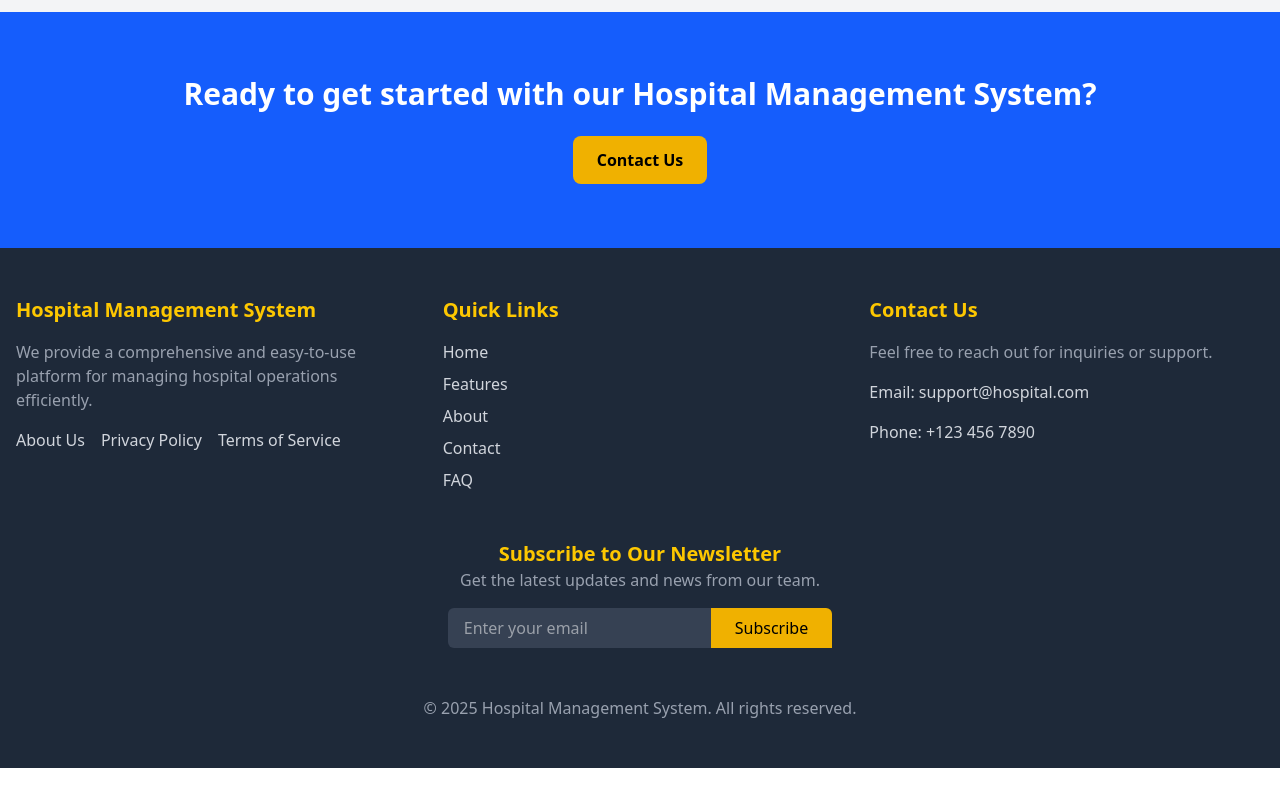
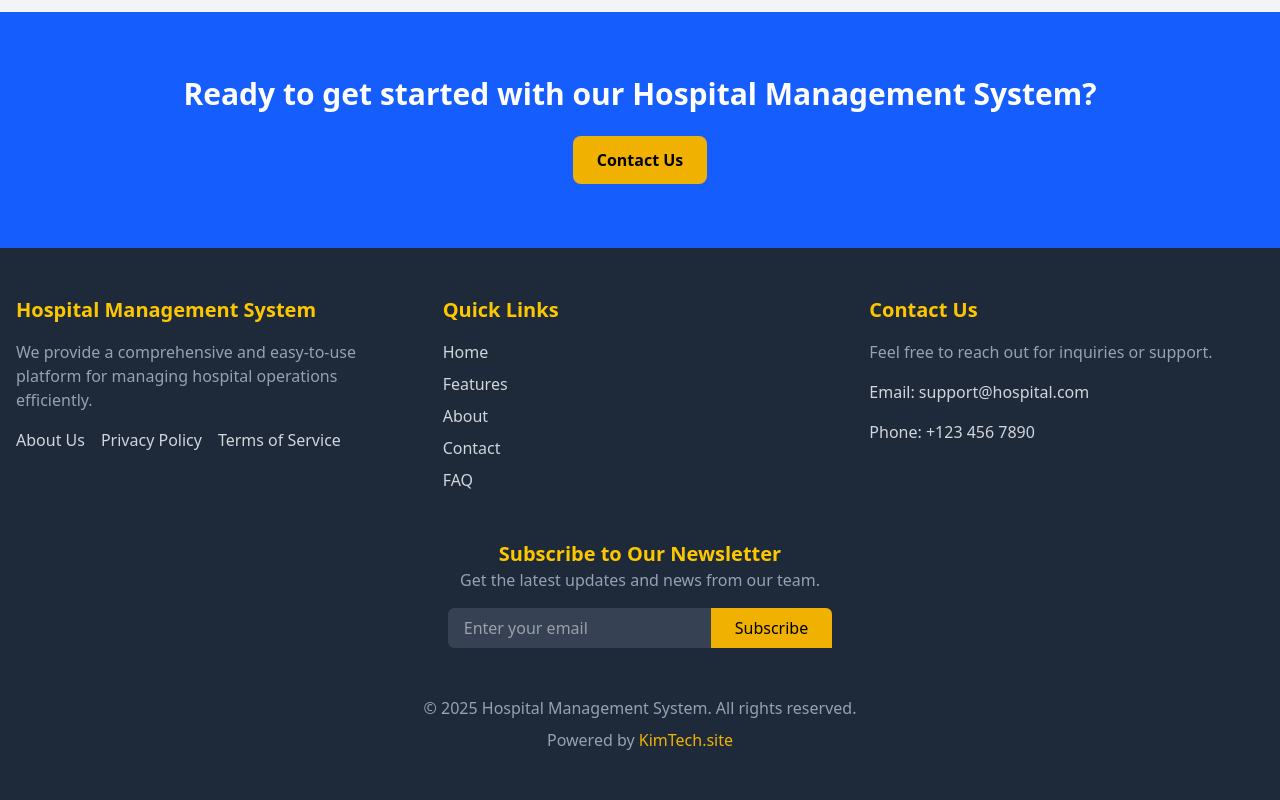
Before and after one commit to elikimz/HospitalManagement_Frontend, a React (Vite) app: page / in a window 1280 px wide. Shown: the part 2464-3264 px from the top of the page. Before the commit the page ends 3232 px from the top, so only its background shows below. Built offline with nearby package versions, Linux system fonts and the light colour scheme.

Commit message:
Your commit message here

```diff
--- a/src/components/footer.tsx
+++ b/src/components/footer.tsx
@@ -56,9 +56,10 @@ const Footer = () => {
         </div>
       </div>
 
-      {/* Copyright Section */}
+      {/* Copyright and Credit Section */}
       <div className="mt-12 text-center text-gray-400">
         <p>&copy; 2025 Hospital Management System. All rights reserved.</p>
+        <p className="mt-2">Powered by <a href="https://kimtech.site" target="_blank" rel="noopener noreferrer" className="text-yellow-500 hover:text-yellow-400">KimTech.site</a></p>
       </div>
     </footer>
   );
```
